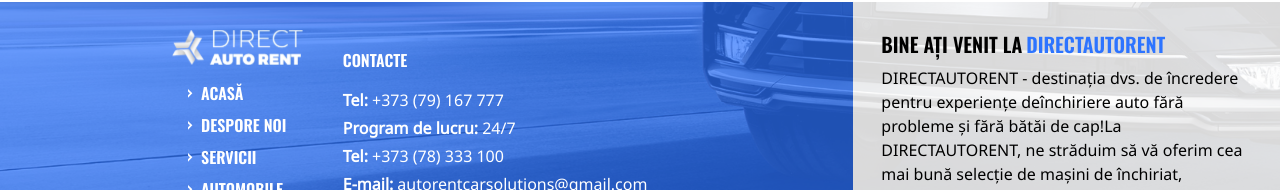
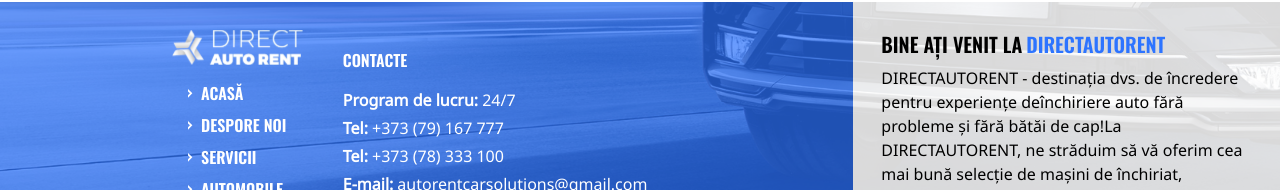
Before and after one commit to PromowebMD/direct-auto-rent-client, a React (Vite) app: page / in a window 1280 px wide. Shown: the part 1050-1240 px from the top of the page. Built offline with nearby package versions, Linux system fonts and the light colour scheme; no server answers.

Commit message:
Refactor contact information order

```diff
--- a/src/components/FooterInfo.tsx
+++ b/src/components/FooterInfo.tsx
@@ -54,15 +54,15 @@
               </h3>
               <div className="flex flex-col gap-2 pt-4">
                 <div className="flex flex-col gap-1 text-base text-white font-noToSans">
+                  <span>
+                    <span className="font-semibold">Program de lucru:</span>
+                    <span className="ml-1 font-light">24/7</span>
+                  </span>
                   <span className="font-semibold">
                     <span>Tel:</span>
                     <a href="tel:+373079167777" className="ml-1 font-light">
                       +373 (79) 167 777
                     </a>
-                  </span>
-                  <span>
-                    <span className="font-semibold">Program de lucru:</span>
-                    <span className="ml-1 font-light">24/7</span>
                   </span>
                   <span>
                     <span className="font-semibold">Tel:</span>
```
